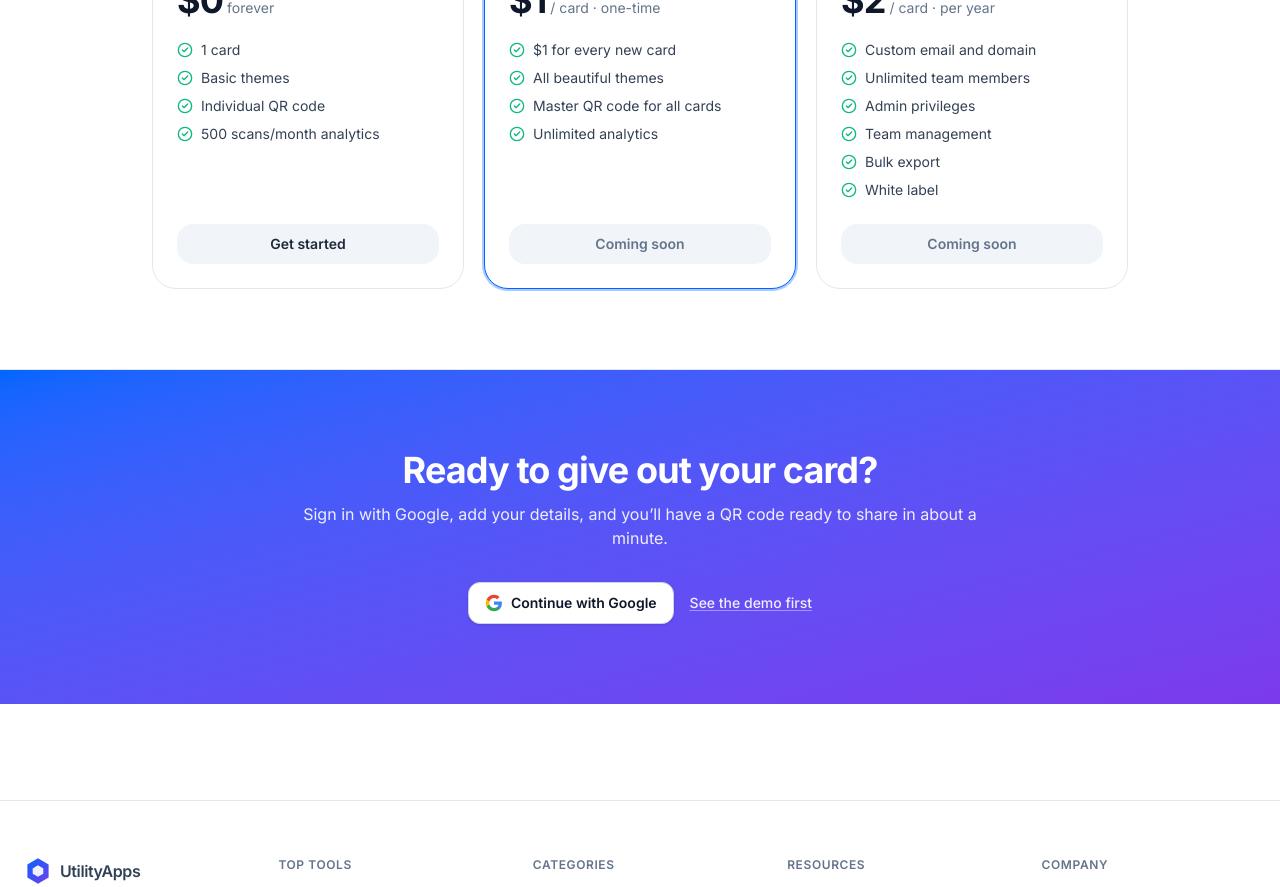
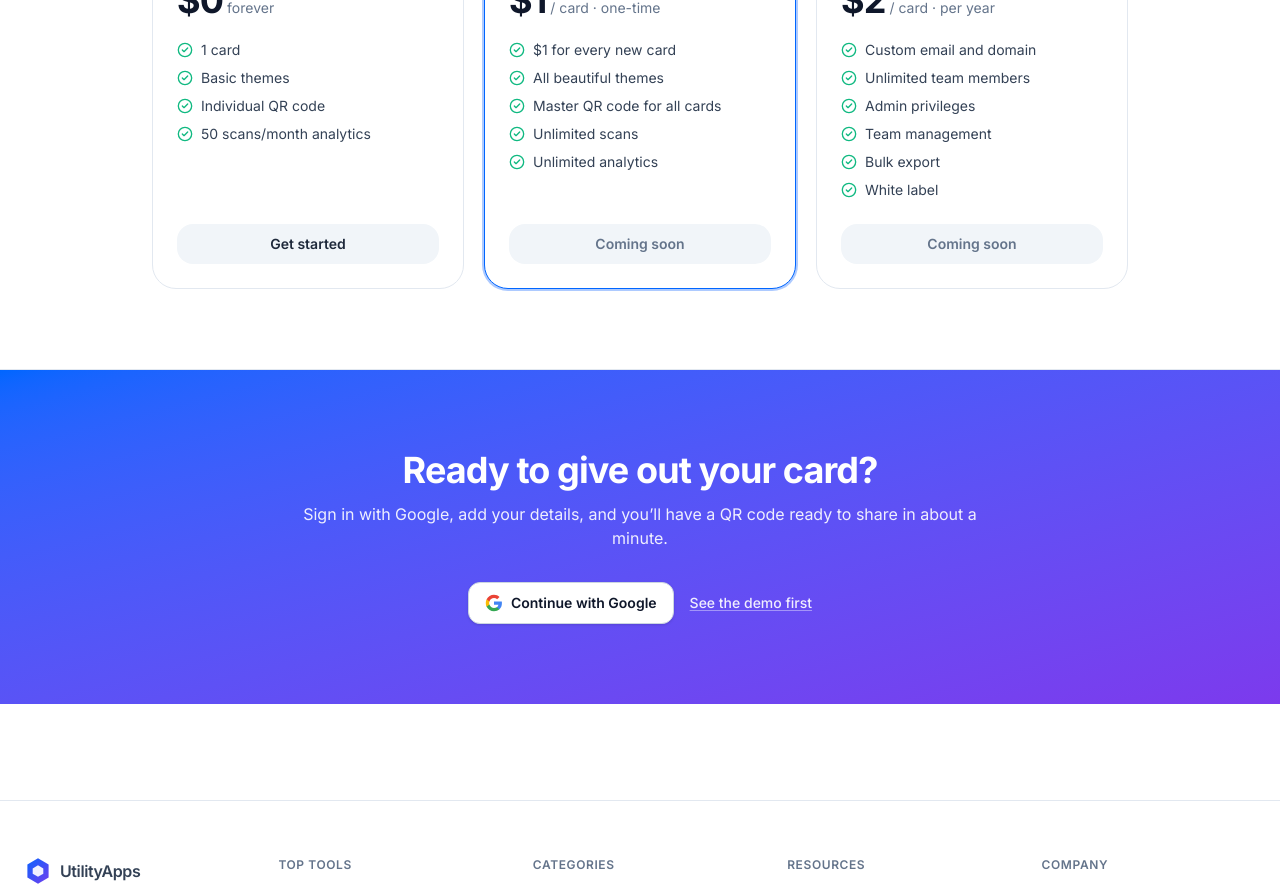
Before and after one commit to makonordan/utilityapps, a Next.js app: page /tools/business-card in a window 1280 px wide. Shown: the part 2100-2987 px from the top of the page. Built offline with nearby package versions, Linux system fonts and the light colour scheme; no server answers.

Commit message:
business-card: tighten Free scan cap to 50/mo, spell out unlimited scans on Pro
Free tier now advertises 50 scans/month (down from 500) and Pro
explicitly lists "Unlimited scans" alongside "Unlimited analytics" so
the volume upgrade is obvious to anyone comparing the two tiers.

```diff
--- a/app/tools/business-card/page.tsx
+++ b/app/tools/business-card/page.tsx
@@ -184,7 +184,7 @@ export default function BusinessCardLandingPage() {
               tier="Free"
               price="$0"
               period="forever"
-              features={["1 card", "Basic themes", "Individual QR code", "500 scans/month analytics"]}
+              features={["1 card", "Basic themes", "Individual QR code", "50 scans/month analytics"]}
               cta="Get started"
               href="/tools/business-card/create"
             />
@@ -196,6 +196,7 @@ export default function BusinessCardLandingPage() {
                 "$1 for every new card",
                 "All beautiful themes",
                 "Master QR code for all cards",
+                "Unlimited scans",
                 "Unlimited analytics",
               ]}
               cta="Coming soon"
```
